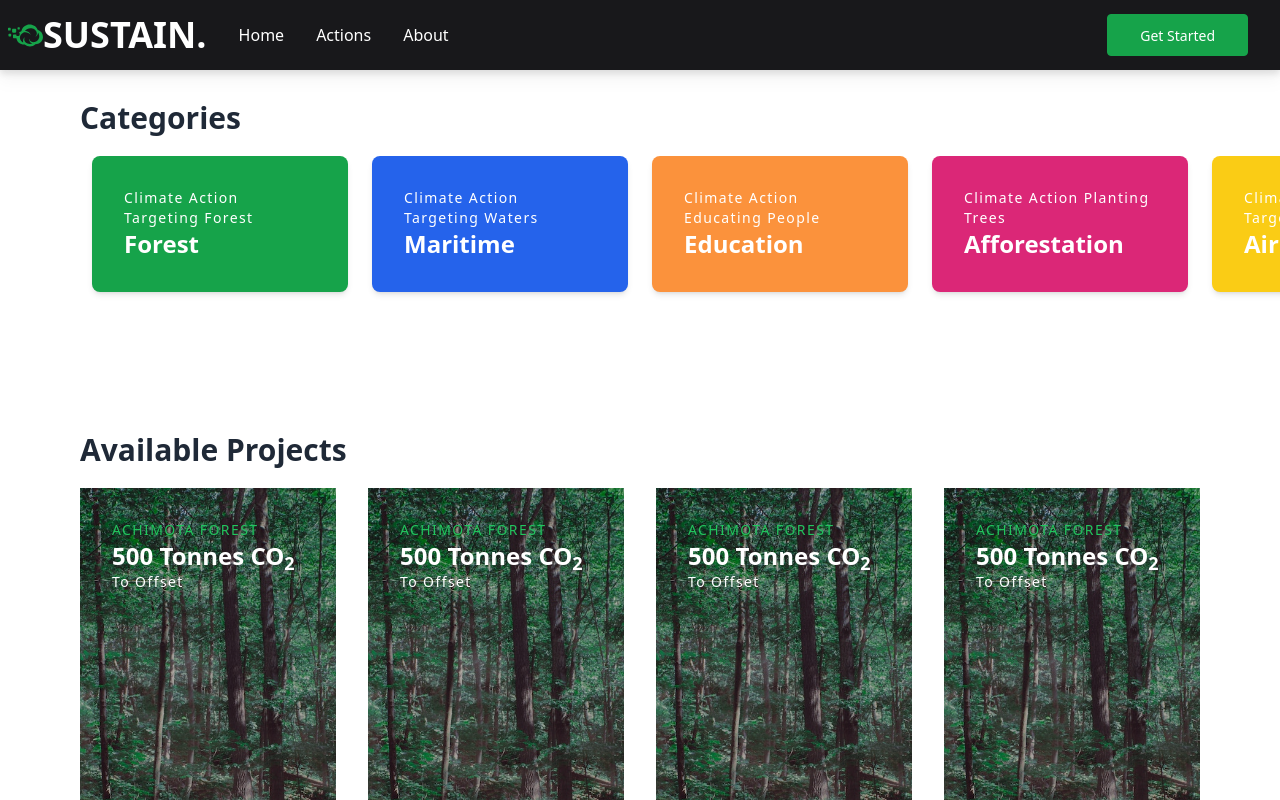
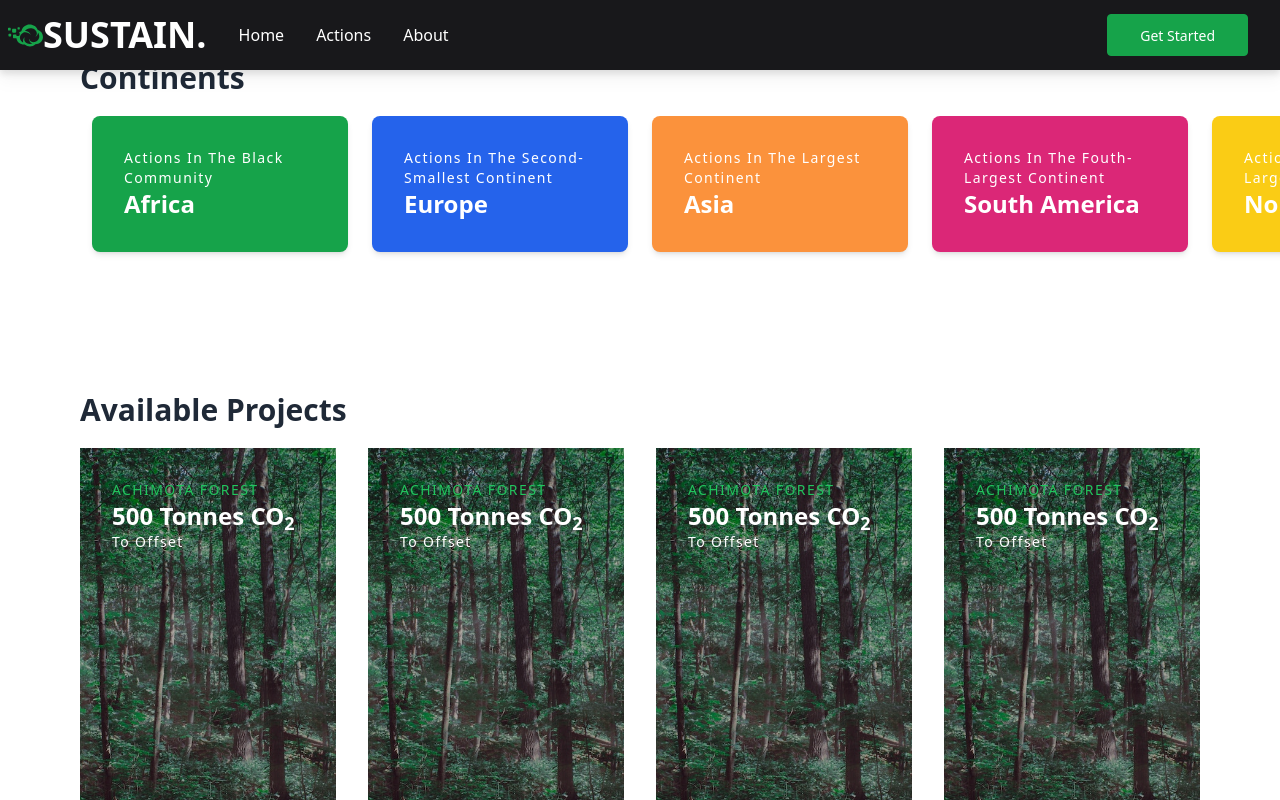
Before and after one commit to kwakyebrilliant/sustain, a React (Create React App) app: page /action in a window 1280 px wide. Shown: the top 800 px of the page. Built offline with nearby package versions, Linux system fonts and the light colour scheme; the HTML template or start-up script is replaced by a standard one.

Commit message:
action updates

```diff
--- a/src/components/ActionPage.js
+++ b/src/components/ActionPage.js
@@ -11,10 +11,10 @@ function ActionPage() {
           <Navigation />
 
 
-             {/* categories */}
-        <div className="flex flex-col bg-white m-auto pt-20">
+    {/* continents */}
+    <div className="flex flex-col bg-white m-auto pt-10">
         <h1 className="flex py-5 lg:mx-20 md:mx-10 mx-5 font-bold text-3xl text-gray-800">
-                Categories
+                Continents
         </h1>
         <div className="flex overflow-x-scroll pb-10 hide-scroll-bar">
             <div className="flex flex-nowrap lg:ml-200 md:ml-20 ml-10 ">
@@ -25,11 +25,11 @@ function ActionPage() {
                     <div className="relative p-4 sm:p-6 lg:p-8">
 
                         <p className="text-sm font-medium capitalize tracking-widest text-white">
-                            Climate Action Targeting Forest
+                            Actions in the Black Community
                         </p>
 
                         <p className="text-xl font-bold text-white sm:text-2xl">
-                            Forest
+                            Africa
                         </p>
 
                     </div>
@@ -43,11 +43,11 @@ function ActionPage() {
                     <div className="relative p-4 sm:p-6 lg:p-8">
 
                         <p className="text-sm font-medium capitalize tracking-widest text-white">
-                            Climate Action Targeting Waters
+                            Actions In The Second-Smallest Continent
                         </p>
 
                         <p className="text-xl font-bold text-white sm:text-2xl">
-                            Maritime
+                            Europe
                         </p>
 
                     </div>
@@ -62,11 +62,11 @@ function ActionPage() {
                     <div className="relative p-4 sm:p-6 lg:p-8">
 
                         <p className="text-sm font-medium capitalize tracking-widest text-white">
-                            Climate Action Educating People
+                            Actions In The Largest Continent
                         </p>
 
                         <p className="text-xl font-bold text-white sm:text-2xl">
-                            Education
+                            Asia
                         </p>
 
                     </div>
@@ -81,11 +81,11 @@ function ActionPage() {
                     <div className="relative p-4 sm:p-6 lg:p-8">
 
                         <p className="text-sm font-medium capitalize tracking-widest text-white">
-                            Climate Action Planting Trees
+                            Actions In The Fouth-Largest Continent
                         </p>
 
                         <p className="text-xl font-bold text-white sm:text-2xl">
-                            Afforestation
+                            South America
                         </p>
 
                     </div>
@@ -100,11 +100,11 @@ function ActionPage() {
                     <div className="relative p-4 sm:p-6 lg:p-8">
 
                         <p className="text-sm font-medium capitalize tracking-widest text-white">
-                            Climate Action Targeting Air
+                            Actions In The Third-Largest Continent
                         </p>
 
                         <p className="text-xl font-bold text-white sm:text-2xl">
-                            Air
+                            North America
                         </p>
 
                     </div>
@@ -113,7 +113,7 @@ function ActionPage() {
             </div>
 
 
-            <div className="inline-block px-3">
+            {/* <div className="inline-block px-3">
                 <div className="w-64 h-max max-w-xs overflow-hidden rounded-lg shadow-md bg-red-700 hover:shadow-xl transition-shadow duration-300 ease-in-out">
 
                     <div className="relative p-4 sm:p-6 lg:p-8">
@@ -129,9 +129,9 @@ function ActionPage() {
                     </div>
 
                 </div>
-            </div>
+            </div> */}
 
-            <div className="inline-block px-3">
+            {/* <div className="inline-block px-3">
                 <div className="w-64 h-max max-w-xs overflow-hidden rounded-lg shadow-md bg-gray-400 hover:shadow-xl transition-shadow duration-300 ease-in-out">
 
                     <div className="relative p-4 sm:p-6 lg:p-8">
@@ -147,7 +147,7 @@ function ActionPage() {
                     </div>
 
                 </div>
-            </div>
+            </div> */}
 
 
 
```
